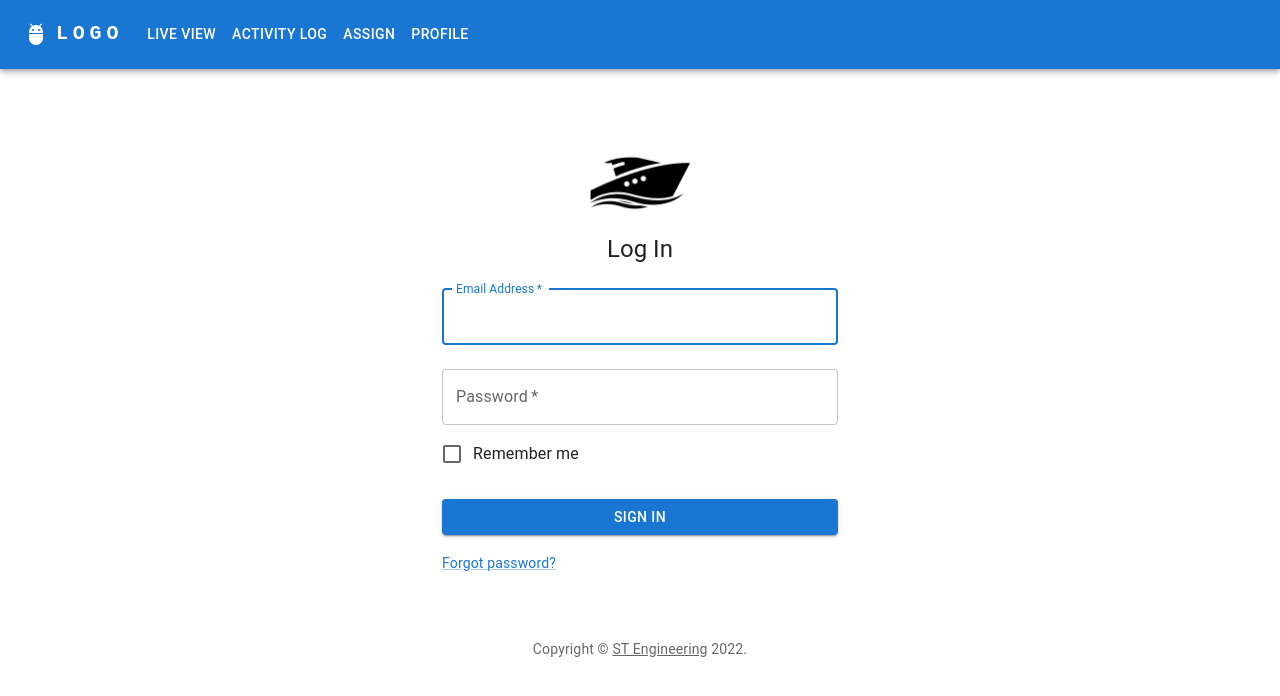
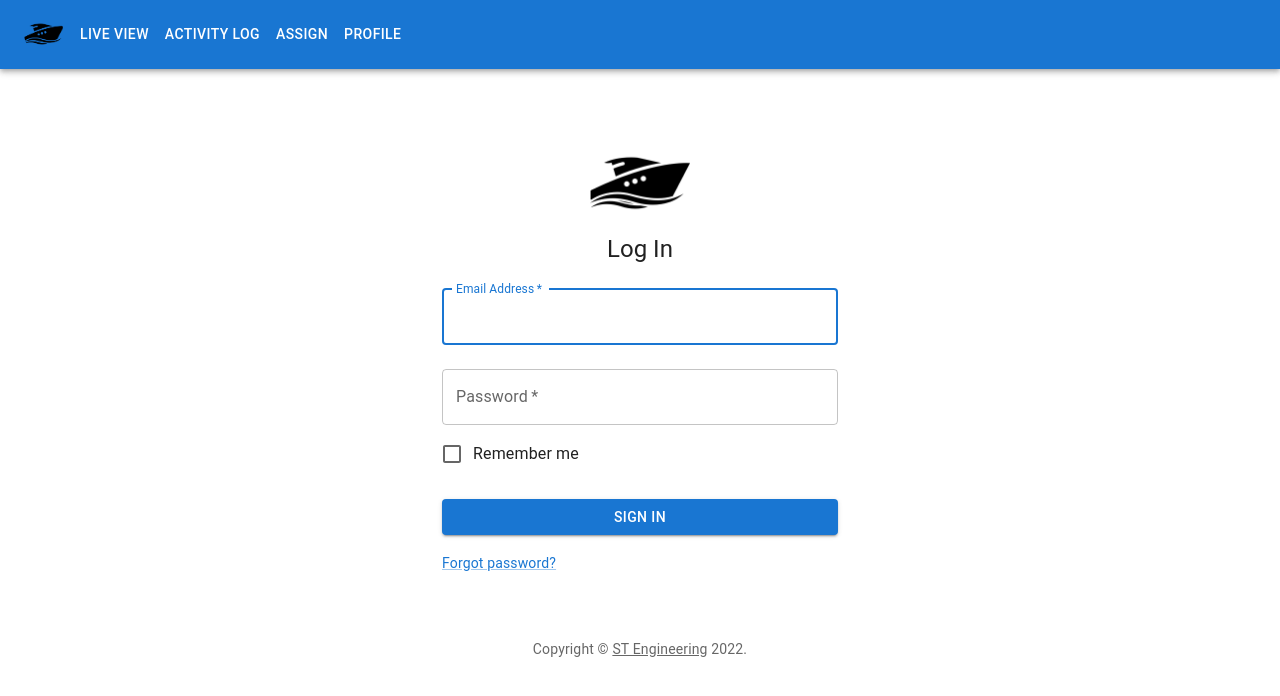
Before and after one commit to st-eng-sutd-capstone-2022/capstone_frontend, a React (Create React App) app: page / in a window 1280 px wide. Shown: the top 696 px of the page. Built offline with nearby package versions, Linux system fonts and the light colour scheme.

Commit message:
change logo

```diff
--- a/src/common/components/ResponsiveAppBar.js
+++ b/src/common/components/ResponsiveAppBar.js
@@ -13,6 +13,8 @@ import Tooltip from '@mui/material/Tooltip';
 import MenuItem from '@mui/material/MenuItem';
 import AdbIcon from '@mui/icons-material/Adb';
 import { useNavigate } from 'react-router-dom';
+
+import boatLogo from '../../assets/images/boat_logo.png';
 
 const pages = ['live view', 'activity log', 'assign', 'profile'];
 
@@ -32,8 +34,9 @@ const ResponsiveAppBar = () => {
     <AppBar position="sticky">
       <Container maxWidth="xl">
         <Toolbar disableGutters>
-          <AdbIcon sx={{ display: { xs: 'none', md: 'flex' }, mr: 1 }} />
-          <Typography
+          {/* <AdbIcon sx={{ display: { xs: 'none', md: 'flex' }, mr: 1 }} /> */}
+          <Avatar src={boatLogo} sx={{ display: { xs: 'none', md: 'flex' }, mr: 1,cursor:'pointer' }} onClick={()=>{navigate('/')}} />
+          {/* <Typography
             variant="h6"
             noWrap
             component="a"
@@ -49,7 +52,7 @@ const ResponsiveAppBar = () => {
             }}
           >
             LOGO
-          </Typography>
+          </Typography> */}
 
           <Box sx={{ flexGrow: 1, display: { xs: 'flex', md: 'none' } }}>
             <IconButton
@@ -88,8 +91,9 @@ const ResponsiveAppBar = () => {
               ))}
             </Menu>
           </Box>
-          <AdbIcon sx={{ display: { xs: 'flex', md: 'none' }, mr: 1 }} />
-          <Typography
+          {/* <AdbIcon sx={{ display: { xs: 'flex', md: 'none' }, mr: 1 }} /> */}
+          <Avatar src={boatLogo} sx={{ display: { xs: 'flex', md: 'none' }, mr: 1,cursor:'pointer' }} onClick={()=>{navigate('/')}} />
+          {/* <Typography
             variant="h5"
             noWrap
             component="a"
@@ -106,7 +110,7 @@ const ResponsiveAppBar = () => {
             }}
           >
             LOGO
-          </Typography>
+          </Typography> */}
           <Box sx={{ flexGrow: 1, display: { xs: 'none', md: 'flex' } }}>
             {pages.map((page) => (
               <Button
```
